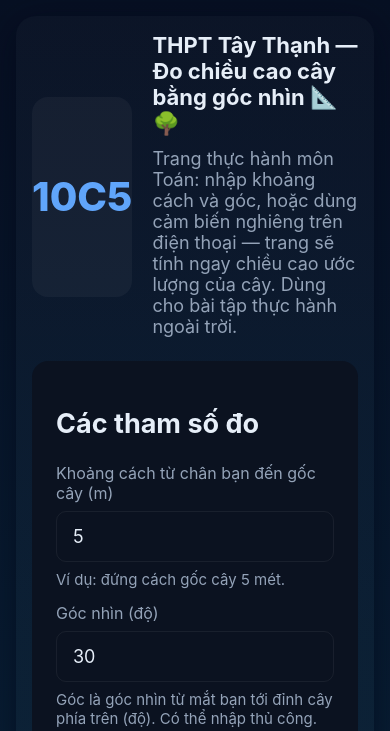
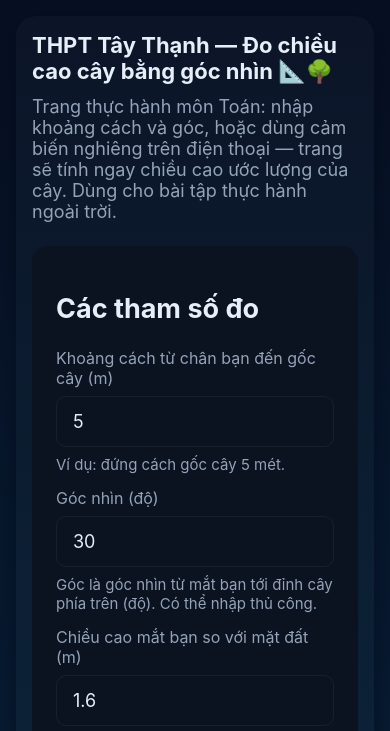
Before and after one commit to pdt20062010/THPTTayThanh_10C5_ToanHoc, a plain HTML site: page index.html in a window 390 px wide. Shown: the top 731 px of the page. Drawn offline with Linux system fonts and the light colour scheme.

Commit message:
Add files via upload

```diff
--- a/index.html
+++ b/index.html
@@ -10,8 +10,7 @@
     html,body{height:100%;margin:0;background:linear-gradient(180deg,#071023 0%, #082036 100%);color:#e6eef8;font-size:18px}
     .wrap{max-width:1100px;margin:32px auto;padding:40px;background:linear-gradient(180deg, rgba(255,255,255,0.02), rgba(255,255,255,0.01));border-radius:20px;box-shadow:0 8px 36px rgba(2,6,23,0.6)}
     header{display:flex;gap:20px;align-items:center}
-    .logo{width:190px;height:90px;border-radius:16px;background:var(--glass);display:flex;align-items:center;justify-content:center;font-weight:800;color:var(--accent);font-size:40px}
-    h1{margin: 0;font-size:30px}
+    h1{margin: 0;font-size:40px}
     p.lead{color:var(--muted);margin:12px 0 24px;font-size:18px}
     .grid{display:grid;grid-template-columns:1fr 400px;gap:24px}
     .card{background:var(--card);padding:24px;border-radius:16px;font-size:18px}
@@ -64,7 +63,6 @@ button:hover, .device-btn:hover {
   .grid{grid-template-columns:1fr;}
   .wrap{margin:16px; padding:20px;}
   .meter-svg{width:100%; height:auto;}
-    .logo{font-size:35px; width:300px; height:100px}
 
 }
 
@@ -73,7 +71,6 @@ button:hover, .device-btn:hover {
   body{font-size:16px}
   .wrap{padding:16px}
   h1{font-size:22px}
-  .logo{font-size:40px; width:500px; height:200px}
   input, button{font-size:16px; padding:12px}
   .result{font-size:20px}
   .meter{font-size:14px}
@@ -86,7 +83,6 @@ button:hover, .device-btn:hover {
 <body>
   <div class="wrap">
     <header>
-      <div class="logo">10C5</div>
       <div>
         <h1>THPT Tây Thạnh — Đo chiều cao cây bằng góc nhìn 📐🌳</h1>
         <p class="lead">Trang thực hành môn Toán: nhập khoảng cách và góc, hoặc dùng cảm biến nghiêng trên điện thoại — trang sẽ tính ngay chiều cao ước lượng của cây. Dùng cho bài tập thực hành ngoài trời.</p>
```
